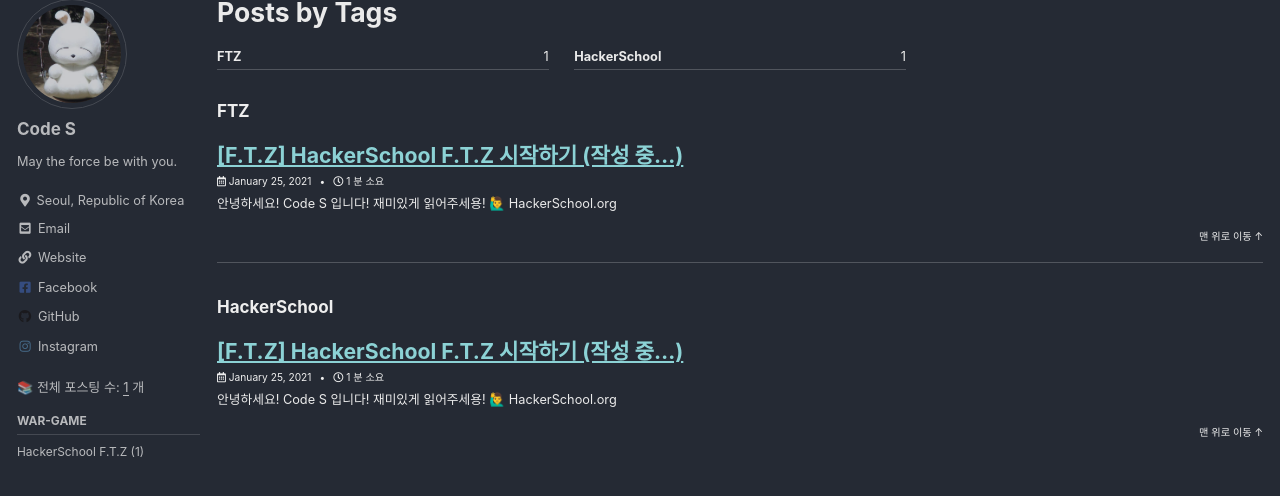
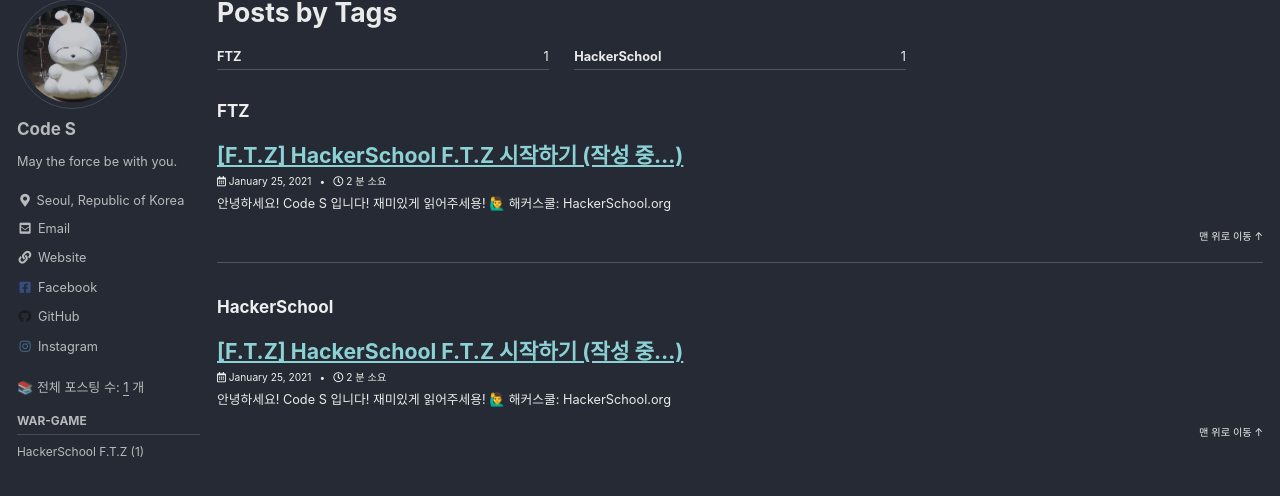
Before and after one commit to AlchemicSH/AlchemicSH.github.io, a Jekyll site: the page built from _pages/tags-archive.md, in a window 1280 px wide. Shown: the part 139-635 px from the top of the page. Built offline with Jekyll 4.4.1, drawn with Linux system fonts in a browser that asks for light colours; cached includes are drawn as plain includes; some web fonts are replaced; part of the change alters nothing that is shown.

Commit message:
Update 2021-01-25-Start-FTZ.md

```diff
--- a/_posts/HackerSchool_FTZ/2021-01-25-Start-FTZ.md
+++ b/_posts/HackerSchool_FTZ/2021-01-25-Start-FTZ.md
@@ -13,7 +13,7 @@ toc_sticky: true
 
 안녕하세요! Code S 입니다! <br>
 재미있게 읽어주세용! 🙋‍♂️ <br>
-[HackerSchool.org](https://www.hackerschool.org/Sub_Html/HS_Community/index.html)
+해커스쿨: [HackerSchool.org](https://www.hackerschool.org/Sub_Html/HS_Community/index.html)
 {: .notice--warning}
 
 > F.T.Z 를 시작해보자
@@ -33,7 +33,7 @@ F.T.Z (Free Training Zone) 는 `HackerSchool` 커뮤니티에서 제공하는
 
 F.T.Z 로컬 서버를 구축하기 위해 위 링크를 통해 F.T.Z VMware 이미지 파일을 다운로드해서 사용합니다.
 
-### 0x02 - 1. VMware 를 이용해서 구축하기
+### 0x02 - 1. VMware 로 F.T.Z 구동하기
 
 본 포스팅에서는 `VMware Workstation` 혹은 `VMware Player` 가 설치 되어있다고 가정하고 시작하도록 하겠습니다.
 (<u>VMware</u> 에 대해서는 👩‍💻 구글 (Google) GOD 에게 문의를 하시면 됩니당!!!! ㅎㅎ)
@@ -69,7 +69,7 @@ F.T.Z 다운로드 잘 받으셨다면! 적당한 폴더에 압축을 풀어줍
 |:---:|
 |![vmware_04](https://drive.google.com/uc?id=1iOK5xogTj0Npp5aQR91_XO4b_IyG_dRV)|
 
-이런 창이 뜨면 그냥 <font color="red">`I Copied It`</font>을 누르면 됩니당!
+이런 창이 뜨면 그냥 `I Copied It`을 누르면 됩니당!
 
 잘 실행이 되면...!!!!!
 
@@ -77,9 +77,91 @@ F.T.Z 다운로드 잘 받으셨다면! 적당한 폴더에 압축을 풀어줍
 |:---:|
 |![vmware_05](https://drive.google.com/uc?id=1gg_BxPKq2PtY8Y2Dk48rrSUcaa1prMUe)|
 
-![짝짝짝](https://drive.google.com/uc?id=1gbrFd-Ukq6kMA8Fl7E7gno0qQK3aaV2U)
+성공!!!!!!!!!!!!!!!!!!!!!!!!!!!!!!!!
 
-(이어서 작성... ^^:;;)
+### 0x02 - 2. F.T.Z 접속하기
+
+> [Xshell 다운로드](https://www.netsarang.com/ko/free-for-home-school/)
+
+> [putty 다운로드](https://www.chiark.greenend.org.uk/~sgtatham/putty/latest.html)
+
+F.T.Z 를 구동했으니 이제 접속을 해봐야겠죠????
+
+우선 `XShell` 또는 `Putty` 를 준비합니다.
+(위에 링크 있어용!!!)
+
+그 다음, `VMware`에서 구동되고 있는 `Red Hat Linux`를 열어서 로그인을 합니다.
+
+|`ftz login`||`password`|
+|:---:||:---:|
+|root||hackerschool|
+
+|`ftz 로그인 후 접속 화면`|
+|:---:|
+|![vmware_06](https://drive.google.com/uc?id=1IvlLMY9X7B74fKchAeDBjF_t5kKiMJTN)|
+
+그 다음, `ifconfig` 명령어를 입력하여 현재 `vmware`로 구동되고 있는 리눅스 운영체제에서 사용 중인 `IP 주소`를 파악해야 합니다.
+(`IP 주소`의 경우, 구동되는 환경에 따라 다 다른 주소값을 가지게 됩니다. 자신이 구동하고 있는 `VMware`의 `IP 주소`를 파악하는 것이 중요합니다.)
+
+|`IP 주소 확인하기`|
+|:---:|
+|![vmware_07](https://drive.google.com/uc?id=1yayBogrAMXhDI_a0cI_hKrYyC1vwxni5)|
+
+제가 테스트하는 환경에서 구동된 리눅스에서는 `192.168.128.131`의 주소를 가지고 있는 것을 확인하였습니다.
+
+다음으로 `XShell` 또는 `Putty` 중 하나의 프로그램을 선택해서 설치를 한 뒤, 실행합니다.
+
+|`XShell`||`Putty`|
+|:---:||:---:|
+|![xshell](https://drive.google.com/uc?id=1cWMwoxjdrd4CzbuUnlsJI2BXeLxcOxtE)||![putty](https://drive.google.com/uc?id=1d02Fotw-Rv_Fvfd8PkKriat_VIjDXaxd)|
+
+#### 0x02 - 2 - 1. XShell 을 이용하여 F.T.Z 접속하기
+
+`XShell`을 실행하면 처음에 다음과 같은 창이 하나 나타나게 됩니다.
+
+|`XShell 처음 실행하면...`|
+|:---:|
+|![xshell_01](https://drive.google.com/uc?id=1jn_jFOaO-YSDxx1ZRdNJDtEWGvY7jGXe)|
+
+`새로 만들기` 버튼을 클릭하면 다음과 같은 화면이 나타나며, 화면에 표시된 영역에 제가 표시한 바와 같이 입력을 하면 됩니다!
+
+|`세션 만들기`|
+|:---:|
+|![xshell_02](https://drive.google.com/uc?id=1hkSeQ189oZP7RhSCdJ_DMepCTtdmCZOF)|
+
+|`만들어진 새로운 세션 확인`|
+|:---:|
+|![xshell_03](https://drive.google.com/uc?id=1Fv39gWOQQ2yrFPc1AY6L0eQgxTNMJwNU)|
+
+세션이 만들어졌다면 `연결`을 진행합니다.
+연결을 진행하게 되면, 처음 연결 이후에 또 연결할 시에 필요한 호스트 인증 키를 저장하겠다는 창이 나타나게 되고 이를 수락하겠냐는 물음이 나타나게 됩니다.
+이 때는 무조건 `수락 및 저장`을 누르시면 됩니다.
+어차피 `F.T.Z` 문제를 모두 정복할 때까지 계속 접속을 할 것이기 때문에 미리 `Key`를 저장해두는 것이 편리합니다.
+
+|`호스트 키 저장!`|
+|:---:|
+|![xshell_04](https://drive.google.com/uc?id=1_N4-k2nlthKpw4_IhAr1Cd5CKdDAOhV7)|
+
+그 다음, 로그인 할 사용자 이름을 입력하는 창이 나타나게 됩니다.
+우선, 제대로 연결이 되는지 확인하기 위해 다음과 같이 입력하고 연결이 되는지 확인합니다!
+
+|`로그인 사용자 이름`||`Password`|
+|:---:||:---:|
+|level1||level1|
+
+|`로그인 ID 입력`||`Password 입력`|
+|:---:||:---:|
+|![xshell_05](https://drive.google.com/uc?id=1Ix93YSu8riaS5fc0rAZt3IsXs66lnsjK)||![xshell_06](https://drive.google.com/uc?id=1KBGx5620_bRmILMrgDG8uYqhsI4uBTGq)|
+
+입력을 모두 마치면...!! 드디어 연결이 된 것을 확인할 수 있습니다!!! 😆😆😁
+
+|`F.T.Z 연결 완료!`|
+|:---:|
+|![xshell_07](https://drive.google.com/uc?id=1UHdne4CM9bEu5DgAhRMHUm2vv1cOxMuW)|
+
+#### 0x02 - 2 - 2. Putty 을 이용하여 F.T.Z 접속하기
+
+(이어서 작성하기... ^^;;;)
 
 ---
 [맨 위로 이동하기](#){: .btn .btn--primary }{: .align-right}
```
